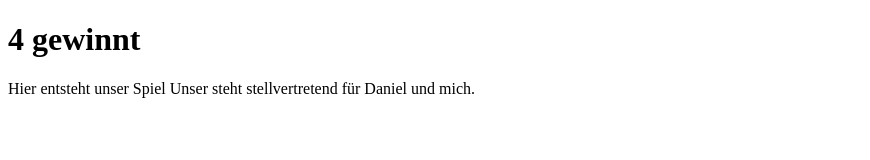
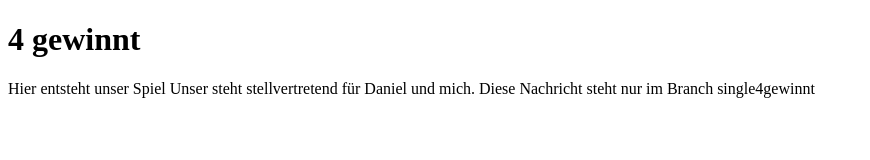
Before and after one commit to JakobLonauer/4gewinnt, a plain HTML site: page index.html in a window 1280 px wide. Shown: the whole page, without its empty margins (0-870 px from the left). Drawn offline with Linux system fonts and the light colour scheme.

Commit message:
Begrüzungsnachricht abermals ergänzt!

```diff
--- a/index.html
+++ b/index.html
@@ -6,6 +6,7 @@
 </head>
 <body>
  <h1>4 gewinnt</h1>
- <p>Hier entsteht unser Spiel Unser steht stellvertretend für Daniel und mich. </p>
+ <p>Hier entsteht unser Spiel Unser steht stellvertretend für Daniel und mich.
+ Diese Nachricht steht nur im Branch single4gewinnt</p>
 </body>
 </html>
```
